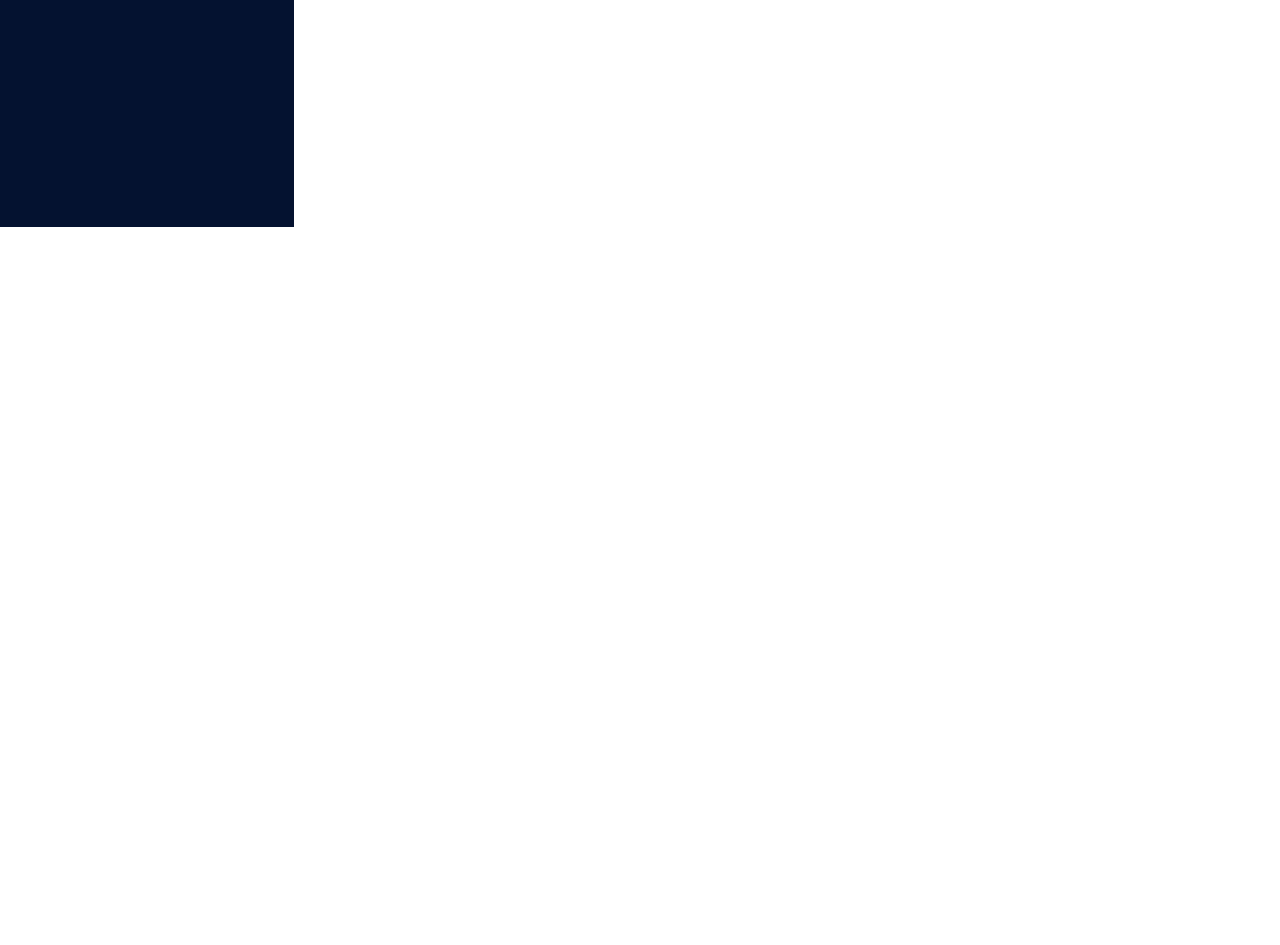
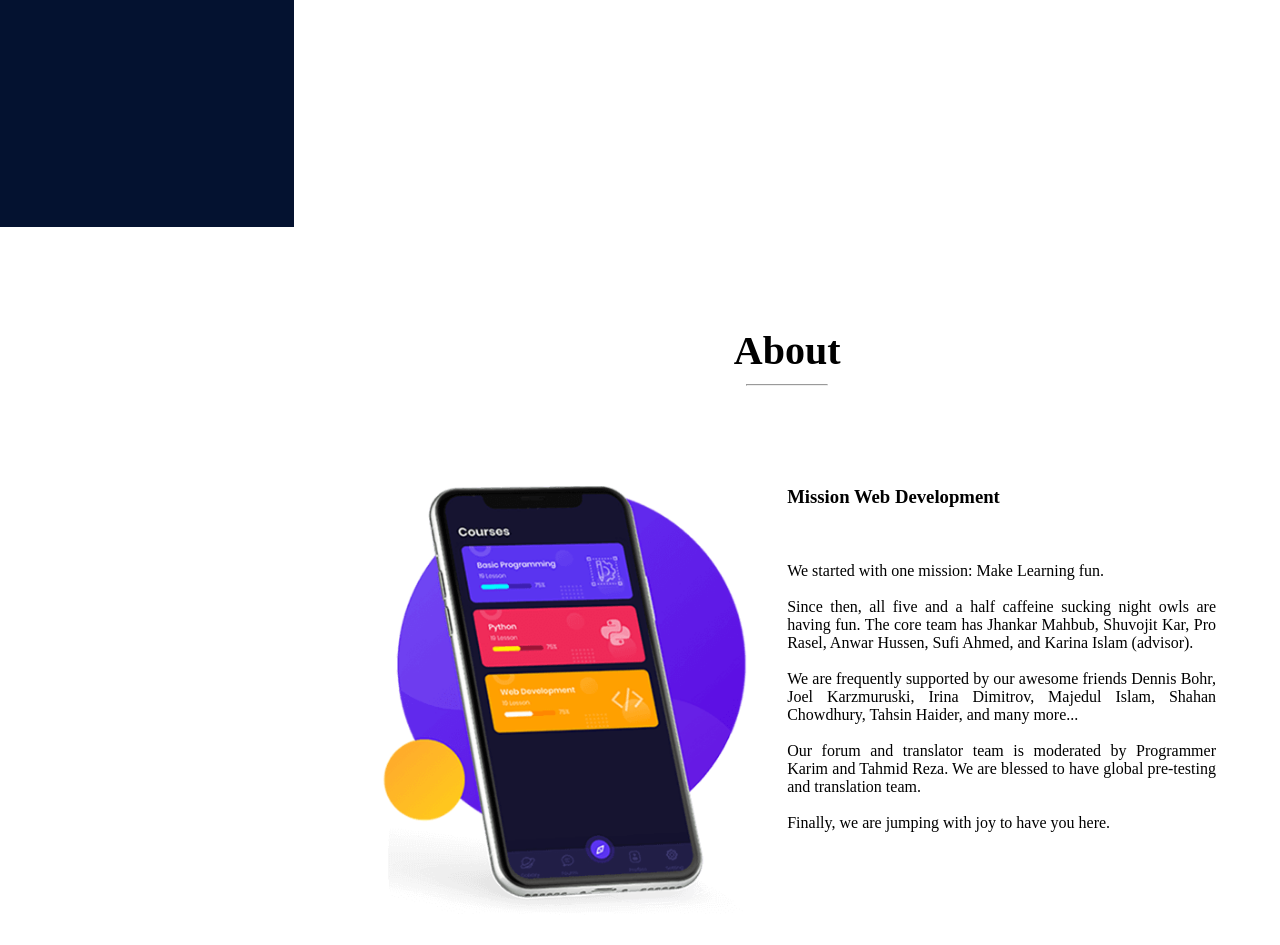
Before and after one commit to showrab09/web-practice-1, a plain HTML site: page index.html in a window 1280 px wide. Shown: the part 573-1518 px from the top of the page. Before the commit the page ends 800 px from the top, so only its background shows below. Drawn offline with Linux system fonts and the light colour scheme.

Commit message:
About Section Done

```diff
--- a/index.html
+++ b/index.html
@@ -9,15 +9,15 @@
 </head>
 <body>
 
-    <header>
+    <header id="home">
 <div class="menu-bar">
     <div class="logo">
 <h3>Programming Hero</h3>
     </div>
     <hr>
     <div class="menu">
-<a href="#">Home</a>
-<a href="#">About</a>
+<a href="#home">Home</a>
+<a href="#about">About</a>
 <a href="#">Service</a>
 
 <a href="#">Contact</a>
@@ -36,7 +36,31 @@
 
 </header>
 
-<div class="about">
+
+
+
+<div class="about" id="about">
+    <h1>About</h1>
+    <hr>
+    <div class="main-about">
+        <div class="left-about">
+<img src="img/features-v2.png" alt="">
+        </div>
+        <div class="right-about">
+<h3>Mission Web Development</h3>
+<br><br><br>
+<p>We started with one mission: Make Learning fun.
+<br><br>
+    Since then, all five and a half caffeine sucking night owls are having fun. The core team has Jhankar Mahbub, Shuvojit Kar, Pro Rasel, Anwar Hussen, Sufi Ahmed, and Karina Islam (advisor).
+    <br><br>
+    We are frequently supported by our awesome friends Dennis Bohr, Joel Karzmuruski, Irina Dimitrov, Majedul Islam, Shahan Chowdhury, Tahsin Haider, and many more...
+    <br><br>
+    Our forum and translator team is moderated by Programmer Karim and Tahmid Reza. We are blessed to have global pre-testing and translation team.
+    <br><br>
+    Finally, we are jumping with joy to have you here.</p>
+        </div>
+    </div>
+
 
 </div>
 
--- a/style.css
+++ b/style.css
@@ -126,3 +126,40 @@
 }
 
 /*Front Page End*/
+
+/*About Start*/
+.about {
+  margin-left: 28%;
+  margin-right: 5%;
+  margin-top: 100px;
+  margin-bottom: 100px;
+}
+.about h1 {
+  text-align: center;
+  margin-bottom: 10px;
+  font-size: 40px;
+}
+.about hr {
+  width: 80px;
+  text-align: center;
+  margin: auto;
+  margin-bottom: 100px;
+}
+.main-about {
+  display: flex;
+}
+.left-about {
+  width: 50%;
+}
+.right-about {
+  width: 50%;
+}
+.left-about img {
+  width: 400px;
+  height: auto;
+}
+.main-about p {
+  text-align: justify;
+  font-weight: 50;
+}
+/*About End*/
```
Also changed, not shown: img/features-v2.png (added).
